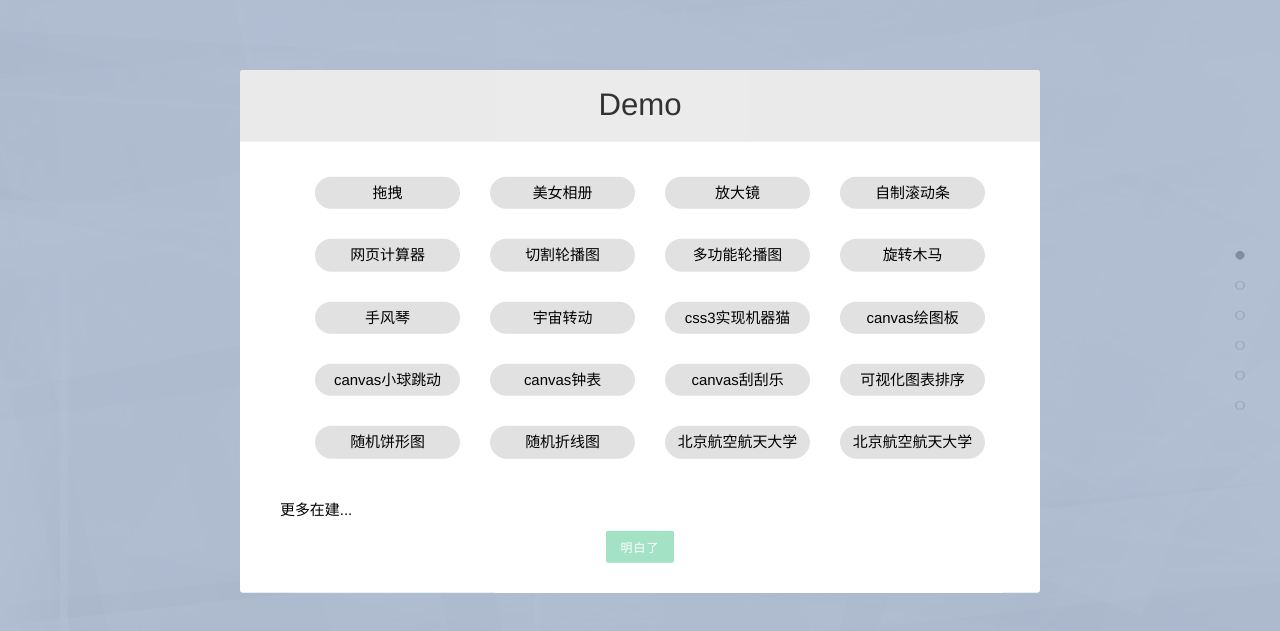
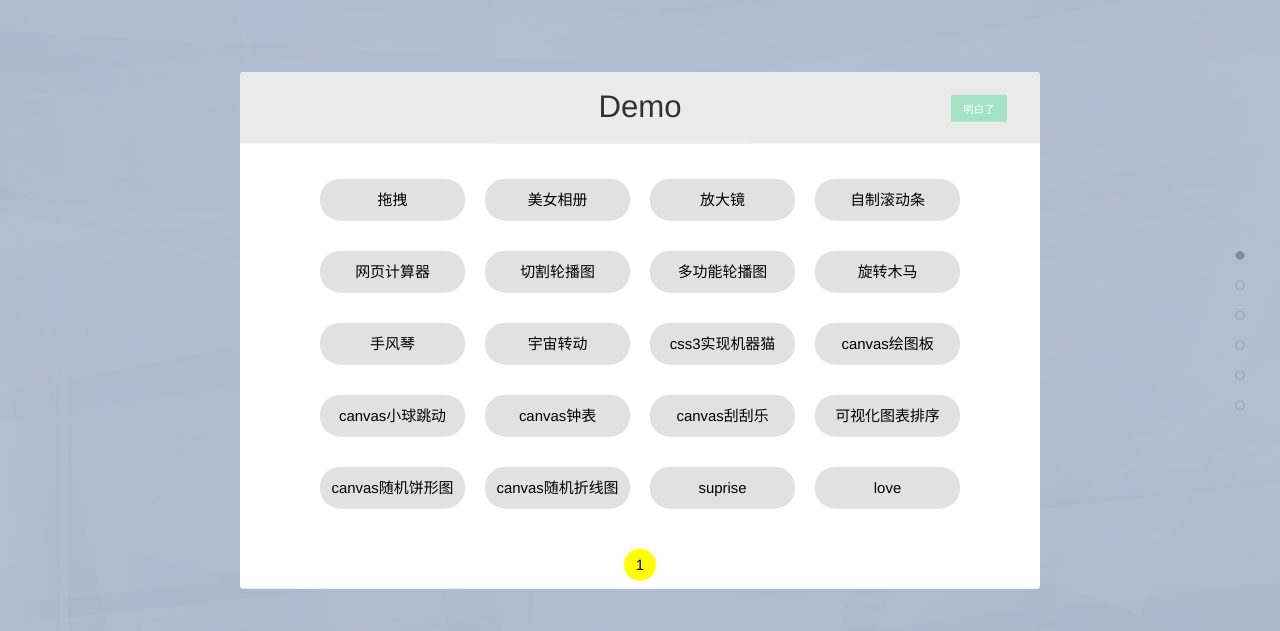
Before and after one commit to caoyafeicydf/caoyafeicydf.github.io, a plain HTML site: page index.html in a window 1280 px wide. Both pictures are taken after a click on the link "Demo". Shown: the part 69-700 px from the top of the page. Drawn offline with Linux system fonts and the light colour scheme.

Commit message:
新增demo分页功能

```diff
--- a/ajax/message.json
+++ b/ajax/message.json
@@ -6,11 +6,13 @@
 		"对前端框架、开发模式有丰富的经验和独特见解。拥有较强的学习能力和团队合作能力。"
 	],
 	"skill_info":"前端的学习需要持之以恒，知识深度与广度都很重要。而前端开发的重中之重就是原生javascript的理解，而如今的思路必需有模块化，组件化，工程化",
-	"angularJs 1.x":[
-		"熟练运用angularJS处理移动端的模块开发",
-		"对模块里的代码都尽量做到组件化",
-		"了解双绑的背后实现",
-		"熟练的指令编写"
+	"angularJs":[
+
+"熟悉模块化、组件化开发，熟悉AMD、CMD、CommonJS模块化规范",
+		"有angular项目开发经验",
+		"熟悉基础框架的中间件，如：express、",
+
+		"了解Node、Vue"
 	],
 	"html":[
 		"熟练运用html精准还原设计稿并保持良好结构",
@@ -37,5 +39,68 @@
 		"热爱前端，也热爱一切美好的事物",
 		"行路有良友，便是捷径",
 		"带上我吧，一起看到更大的世界"
-	]
+	],
+    "pagingData":[
+      {"name":"拖拽",
+        "src":"demo/日常demo/拖拽.html"
+      },
+      {"name":"美女相册",
+        "src":"demo/日常demo/美女相册.html"
+      },
+      {"name":"放大镜",
+        "src":"demo/日常demo/放大镜.html"
+      },
+      {"name":"自制滚动条",
+        "src":"demo/日常demo/自制滚动条.html"
+      },
+      {"name":"网页计算器",
+        "src":"demo/日常demo/网页计算器.html"
+      },
+      {"name":"切割轮播图",
+        "src":"demo/日常demo/切割轮播图.html"
+      },
+      {"name":"多功能轮播图",
+        "src":"demo/日常demo/多功能轮播图.html"
+      },
+      {"name":"旋转木马",
+        "src":"demo/日常demo/旋转木马.html"
+      },
+      {"name":"手风琴",
+        "src":"demo/日常demo/手风琴.html"
+      },
+      {"name":"宇宙转动",
+        "src":"demo/日常demo/宇宙转动.html"
+      },
+      {"name":"css3实现机器猫",
+        "src":"demo/日常demo/css3实现机器猫.html"
+      },
+      {"name":"canvas绘图板",
+        "src":"demo/日常demo/canvas绘图板.html"
+      },
+      {"name":"canvas小球跳动",
+        "src":"demo/日常demo/canvas小球跳动.html"
+      },
+      {"name":"canvas钟表",
+        "src":"demo/日常demo/canvas钟表.html"
+      },
+      {"name":"canvas刮刮乐",
+        "src":"demo/日常demo/canvas刮刮乐.html"
+      },
+      {"name":"可视化图表排序",
+        "src":"demo/日常demo/可视化图表排序.html"
+      },
+      {"name":"canvas随机饼形图",
+        "src":"demo/日常demo/随机饼形图.html"
+      },
+      {"name":"canvas随机折线图",
+        "src":"demo/日常demo/随机折线图.html"
+      },
+      {"name":"suprise",
+        "src":"demo/日常demo/suprise/index.html"
+      },
+      {"name":"love",
+        "src":"demo/日常demo/love/index.html"
+      }
+
+    ]
 }
--- a/css/component.css
+++ b/css/component.css
@@ -108,8 +108,8 @@ perspective effects (not including the modals and the overlay).
 }
 
 .md-content button {
-	display: block;
-	margin: 0 auto;
+	/*display: block;*/
+	margin: 0 0 10px -58px;
 	font-size: 0.8em;
 }
 
--- a/css/index.css
+++ b/css/index.css
@@ -763,17 +763,21 @@ img#home_photo2 {
 	max-width:550px;
 }
 .md-close {
+	position: absolute;
+	top: 23px;
+	right:33px;
 	border: none;
 	padding: 0.6em 1.2em;
 	background: #a4e2c6;
 	color: #fff;
 	font-family: 'Lato', Calibri, Arial, sans-serif;
 	font-size: 1em;
-	letter-spacing: 1px;
+	/*letter-spacing: 1px;*/
 	text-transform: uppercase;
 	cursor: pointer;
-	display: inline-block;
-	margin: 3px 2px;
+	/*display: inline-block;*/
+	/*margin:0 auto;*/
+
 	border-radius: 2px;
 }
 .md-close:hover {
@@ -797,6 +801,7 @@ img#home_photo2 {
     text-align: center;
 }
 .modal-example a {
+	line-height:32px;
 	display: block;
     text-decoration: none;
     color: #000;
@@ -1191,18 +1196,7 @@ footer div a:hover {
 
 
 /*Demo*/
-#modal-3 ul{
-	display: flex;
 
-}
-#modal-3 li {
-	display: inline-block;
-	background-color: #e1e1e1;
-	margin: 0 15px;
-	border-radius: 20px;
-	flex:1;
-
-}
 
 #modal-3 li:hover {
 	background-color: #ff4444;
@@ -1210,3 +1204,51 @@ footer div a:hover {
 #modal-3 li:hover a {
 	color: white;
 }
+
+.pageUl {
+	width: 720px;
+	height: 400px;
+	padding: 15px 40px 30px;
+	margin: 50px auto;
+
+}
+.pageUl li {
+	margin: 0 0 30px 20px;
+	float: left;
+	list-style: none;
+	text-align: center;
+	display: block;
+
+}
+.pageUl a {
+	display: block;
+	text-decoration: none;
+	height: 100%;
+	line-height: 32px;
+	clear: both;
+}
+.demo {
+	width: 145px;
+	height: 32px;
+
+	border-radius: 20px;
+	background-color: #e1e1e1;
+
+}
+.down {
+
+	margin: 0 auto;
+	margin-top: -80px;
+	height: 30px;
+	text-align: center;
+}
+.down a {
+	display: block;
+	height: 32px;
+	width: 32px;
+	background-color: yellow;
+	margin: 10px;
+	float: left;
+	text-align: center;
+	border-radius: 50%;
+}
--- a/index.html
+++ b/index.html
@@ -394,41 +394,46 @@
 <div class="md-modal md-effect-11" id="modal-3">
     <div class="md-content">
         <h3>Demo</h3>
+        <button class="md-close">明白了</button>
         <div class="modal-example">
            <p>   </p>
-            <ul>
-                <li><span><a href="./demo/日常demo/拖拽.html" target="_blank">拖拽</a></span></li>
-                <li><span><a href="https://app.bjtu.edu.cn/getapp/" target="_blank">美女相册</a></span></li>
-                <li><span><a href="https://bhna.buaa.edu.cn/bhna/" target="_blank">放大镜</a></span></li>
-                <li><span><a href="https://bhna.buaa.edu.cn/bhna/" target="_blank">自制滚动条</a></span></li>
+            <ul class='pageUl'>
+
             </ul>
-            <ul>
-                <li><span><a href="https://app.cufe.edu.cn/" target="_blank">网页计算器</a></span></li>
-                <li><span><a href="https://app.bjtu.edu.cn/getapp/" target="_blank">切割轮播图</a></span></li>
-                <li><span><a href="https://bhna.buaa.edu.cn/bhna/" target="_blank">多功能轮播图</a></span></li>
-                <li><span><a href="https://bhna.buaa.edu.cn/bhna/" target="_blank">旋转木马</a></span></li>
-            </ul>
-            <ul>
-                <li><span><a href="https://app.cufe.edu.cn/" target="_blank">手风琴</a></span></li>
-                <li><span><a href="https://app.bjtu.edu.cn/getapp/" target="_blank">宇宙转动</a></span></li>
-                <li><span><a href="https://bhna.buaa.edu.cn/bhna/" target="_blank">css3实现机器猫</a></span></li>
-                <li><span><a href="https://bhna.buaa.edu.cn/bhna/" target="_blank">canvas绘图板</a></span></li>
-            </ul>
-            <ul>
-                <li><span><a href="https://app.cufe.edu.cn/" target="_blank">canvas小球跳动</a></span></li>
-                <li><span><a href="https://app.bjtu.edu.cn/getapp/" target="_blank">canvas钟表</a></span></li>
-                <li><span><a href="https://bhna.buaa.edu.cn/bhna/" target="_blank">canvas刮刮乐</a></span></li>
-                <li><span><a href="https://bhna.buaa.edu.cn/bhna/" target="_blank">可视化图表排序</a></span></li>
-            </ul>
-            <ul>
-                <li><span><a href="https://app.cufe.edu.cn/" target="_blank">随机饼形图</a></span></li>
-                <li><span><a href="https://app.bjtu.edu.cn/getapp/" target="_blank">随机折线图</a></span></li>
-                <li><span><a href="https://bhna.buaa.edu.cn/bhna/" target="_blank">北京航空航天大学</a></span></li>
-                <li><span><a href="https://bhna.buaa.edu.cn/bhna/" target="_blank">北京航空航天大学</a></span></li>
-            </ul>
-            <p>更多在建...</p>
-            <button class="md-close">明白了</button>
+            <div class="down"></div>
+            <!--<ul>-->
+                <!--<li><span><a href="./demo/日常demo/拖拽.html" target="_blank">拖拽</a></span></li>-->
+                <!--<li><span><a href="https://app.bjtu.edu.cn/getapp/" target="_blank">美女相册</a></span></li>-->
+                <!--<li><span><a href="https://bhna.buaa.edu.cn/bhna/" target="_blank">放大镜</a></span></li>-->
+                <!--<li><span><a href="https://bhna.buaa.edu.cn/bhna/" target="_blank">自制滚动条</a></span></li>-->
+            <!--</ul>-->
+            <!--<ul>-->
+                <!--<li><span><a href="https://app.cufe.edu.cn/" target="_blank">网页计算器</a></span></li>-->
+                <!--<li><span><a href="https://app.bjtu.edu.cn/getapp/" target="_blank">切割轮播图</a></span></li>-->
+                <!--<li><span><a href="https://bhna.buaa.edu.cn/bhna/" target="_blank">多功能轮播图</a></span></li>-->
+                <!--<li><span><a href="https://bhna.buaa.edu.cn/bhna/" target="_blank">旋转木马</a></span></li>-->
+            <!--</ul>-->
+            <!--<ul>-->
+                <!--<li><span><a href="https://app.cufe.edu.cn/" target="_blank">手风琴</a></span></li>-->
+                <!--<li><span><a href="https://app.bjtu.edu.cn/getapp/" target="_blank">宇宙转动</a></span></li>-->
+                <!--<li><span><a href="https://bhna.buaa.edu.cn/bhna/" target="_blank">css3实现机器猫</a></span></li>-->
+                <!--<li><span><a href="https://bhna.buaa.edu.cn/bhna/" target="_blank">canvas绘图板</a></span></li>-->
+            <!--</ul>-->
+            <!--<ul>-->
+                <!--<li><span><a href="https://app.cufe.edu.cn/" target="_blank">canvas小球跳动</a></span></li>-->
+                <!--<li><span><a href="https://app.bjtu.edu.cn/getapp/" target="_blank">canvas钟表</a></span></li>-->
+                <!--<li><span><a href="https://bhna.buaa.edu.cn/bhna/" target="_blank">canvas刮刮乐</a></span></li>-->
+                <!--<li><span><a href="https://bhna.buaa.edu.cn/bhna/" target="_blank">可视化图表排序</a></span></li>-->
+            <!--</ul>-->
+            <!--<ul>-->
+                <!--<li><span><a href="https://app.cufe.edu.cn/" target="_blank">随机饼形图</a></span></li>-->
+                <!--<li><span><a href="https://app.bjtu.edu.cn/getapp/" target="_blank">随机折线图</a></span></li>-->
+                <!--<li><span><a href="https://bhna.buaa.edu.cn/bhna/" target="_blank">北京航空航天大学</a></span></li>-->
+                <!--<li><span><a href="https://bhna.buaa.edu.cn/bhna/" target="_blank">北京航空航天大学</a></span></li>-->
+            <!--</ul>-->
+
         </div>
+
     </div>
 </div>
 <div class="md-overlay"></div>
--- a/js/index.js
+++ b/js/index.js
@@ -7,6 +7,41 @@ $(function(){
 			for(var i in data.about_info){
 				$("#about_info").append("<p>"+data.about_info[i]+"</p>");
 			}
+			//Demo 分页效果实现
+			paging(data.pagingData)
+			function paging(data) {
+				if (data.length<=20) {
+					for(var i=0;i<data.length;i++){
+						$('<li class="demo"><a target="_blank" href="' + data[i].src + '">'+data[i].name+'</a></li>').appendTo($('.pageUl'));
+					}
+				}else {
+					for(var i=0;i<20;i++){
+						$('<li class="demo"><a target="_blank" href="' + data[i].src + '">'+data[i].name+'</a></li>').appendTo($('.pageUl'));
+					}
+				}
+
+				var index = Math.ceil(data.length / 20);
+				for(var i=0;i<index;i++){
+					$('<a href="#">' + (i+1) + '</a>').appendTo($('.down'))
+				}
+
+				$('.down a').each(function () {
+					$(this).on('click', function () {
+						$('.pageUl li').remove();
+						var result=this.innerText<index?20:(data.length-index*20+20)
+						for(var j=0;j<result;j++){
+							$('<li class="demo"><a target="_blank" href="' + data[j+(this.innerText<index?(this.innerText-1):(index-1))*20].src + '">'+data[j+(this.innerText<index?(this.innerText-1):(index-1))*20].name+'</a></li>').appendTo($('.pageUl'));
+
+						}
+
+
+					});
+				})
+				$('.down').css({width:52*index})
+			}
+
+
+
 
 			//设置打字效果
 			skill_info = data.skill_info;
@@ -26,14 +61,16 @@ $(function(){
 			// }
 
 			//注册demo的src
-			$('#modal-3 li a').each(function () {
+			/*$('#modal-3 li a').each(function () {
 
 				this.href = './demo/日常demo/' + this.innerHTML + '.html';
-			});
+			});*/
 
 			$(".skill_int").append("<ul></ul>");
-			for(var i in data.seo){
-				$("#skill_int1 ul").append("<li>"+data.seo[i]+"</li>");
+
+			for(var i in data.angularJs){
+				;
+				$("#skill_int1 ul").append("<li>"+data.angularJs[i]+"</li>");
 			}
 			for(var i in data.html){
 				$("#skill_int2 ul").append("<li>"+data.html[i]+"</li>");
```
